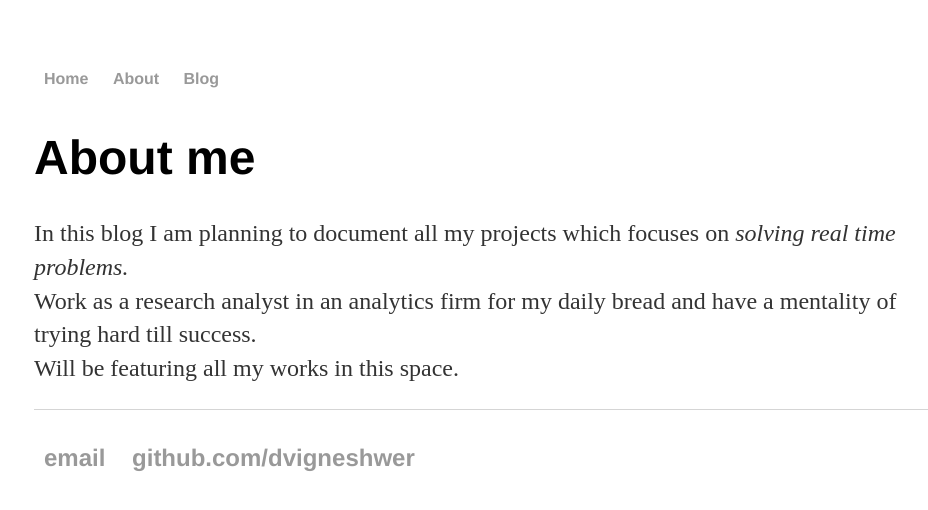
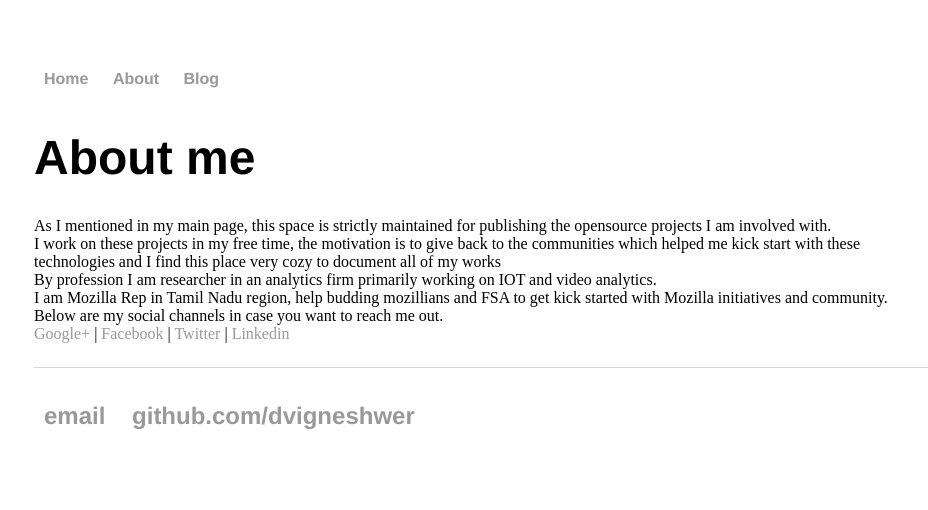
Before and after one commit to DineshMv/dvigneshwer.github.io, a Jekyll site: the page built from about/index.html, in a window 1280 px wide. Shown: the top 510 px of the page, without its empty margins (158-1086 px from the left). Built offline with Jekyll 4.4.1, drawn with Linux system fonts in a browser that asks for light colours.

```diff
--- a/about/index.html
+++ b/about/index.html
@@ -4,10 +4,19 @@
 ---
 <div class="blurb">
 	<h1>About me</h1>
-    <p>In this blog I am planning to document all my projects which focuses on<em> solving real time problems.</em>
-    <br>
-    Work as a research analyst in an analytics firm for my daily bread and have a mentality of trying hard till success.
-    <br>
-    Will be featuring all my works in this space.
-    </a></p>
+   	As I mentioned in my main page, this space is strictly maintained for publishing the opensource projects I am involved with.<br>
+
+   	I work on these projects in my free time, the motivation is to give back to the communities which helped me kick start with these technologies and I find this place very cozy to document all of my works <br>
+
+   	By profession I am researcher in an analytics firm primarily working on IOT and video analytics.
+
+   	<br>
+   	I am Mozilla Rep in Tamil Nadu region, help budding mozillians and FSA to get kick started with Mozilla initiatives and community.
+
+   	<br>
+   	Below are my social channels in case you want to reach me out.
+   	<br>
+	<a href="http://google.com/+vigneshwerdhinakaran">Google+ </a> | <a href="https://www.facebook.com/dvigneshwer"> Facebook </a> | <a href="https://twitter.com/dvigneshwer"> Twitter </a> | <a href="https://www.linkedin.com/in/dvigneshwer"> Linkedin </a>
+
+    </p>
 </div><!-- /.blurb --
```
Also changed, not shown: _posts/2016-05-07-Vigneshwer-launched.md (deleted, +0 -15 lines), _posts/2016-05-11-object-detection.md (added, +39 -0 lines), index.html (+13 -2 lines).
